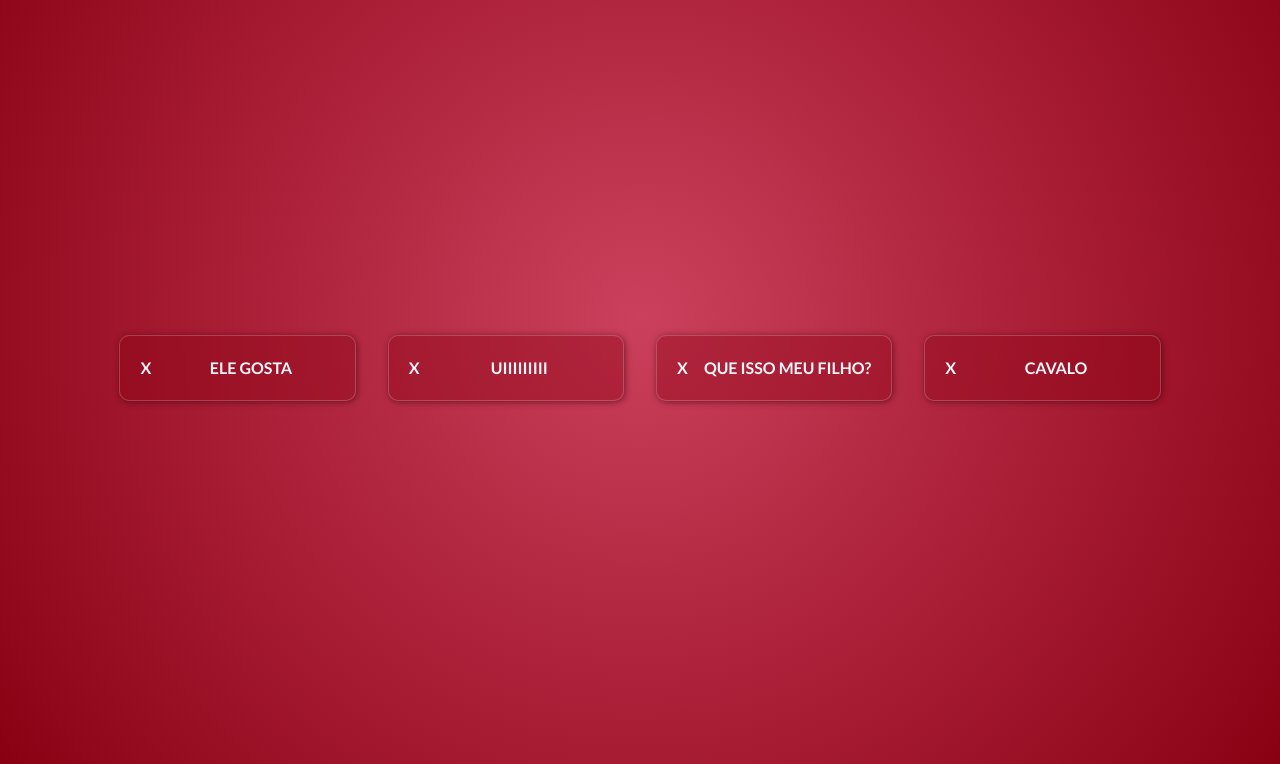
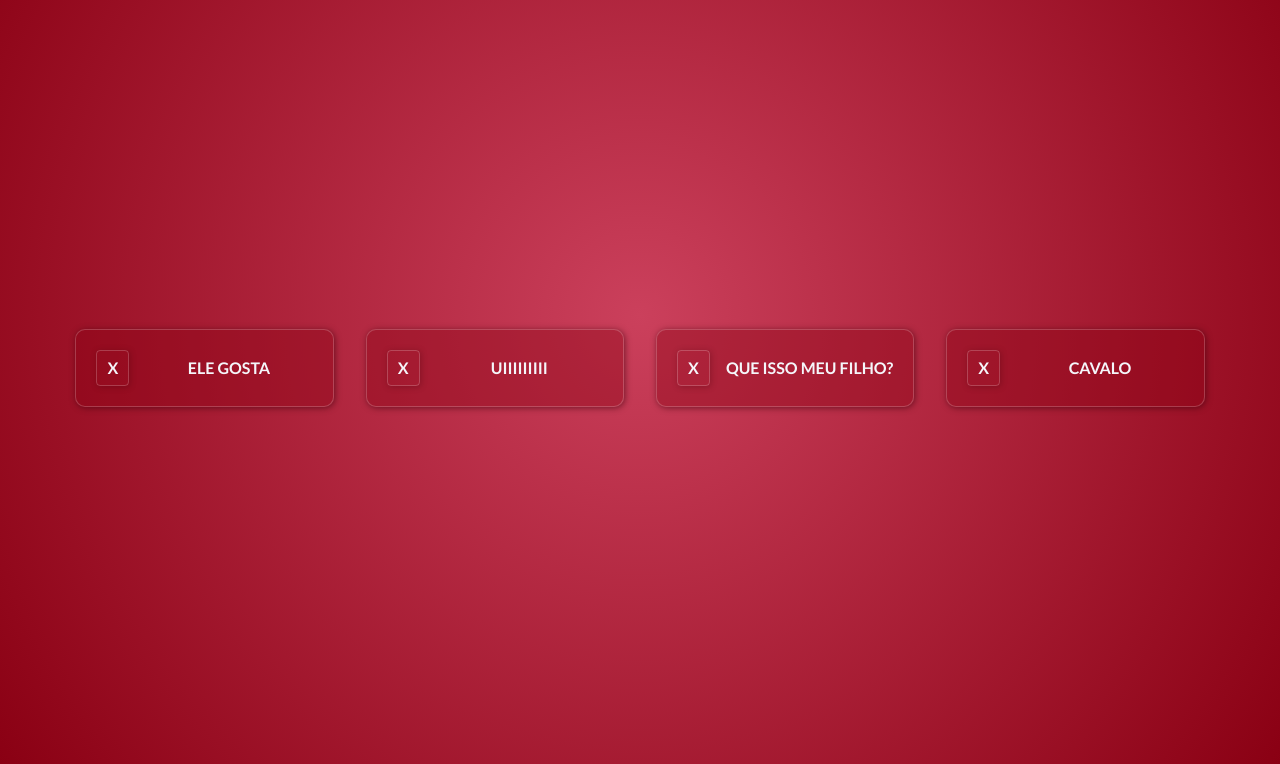
Before and after one commit to Nigraum/instant-sounds, a plain HTML site: page index.html in a window 1280 px wide. Shown: the part 132-896 px from the top of the page. Drawn offline with Linux system fonts and the light colour scheme.

Commit message:
Styling button span

```diff
--- a/assets/sounds.css
+++ b/assets/sounds.css
@@ -26,3 +26,10 @@
 .sounds button label {
   flex: 1;
 }
+
+.sounds button span {
+  padding: 5px 10px;
+  border-radius: 4px;
+  border: 1px solid rgba(255, 255, 255, 0.2);
+  box-shadow: 1px 1px 6px rgba(64, 0, 13, 0.3);
+}
```
